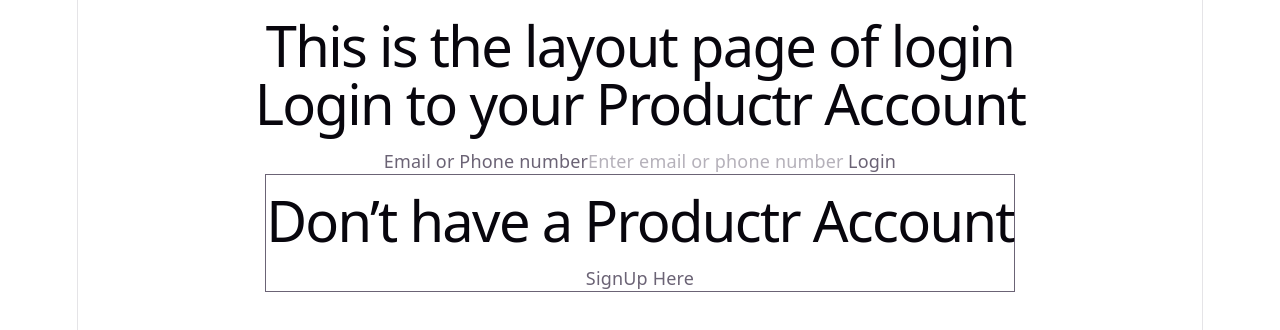
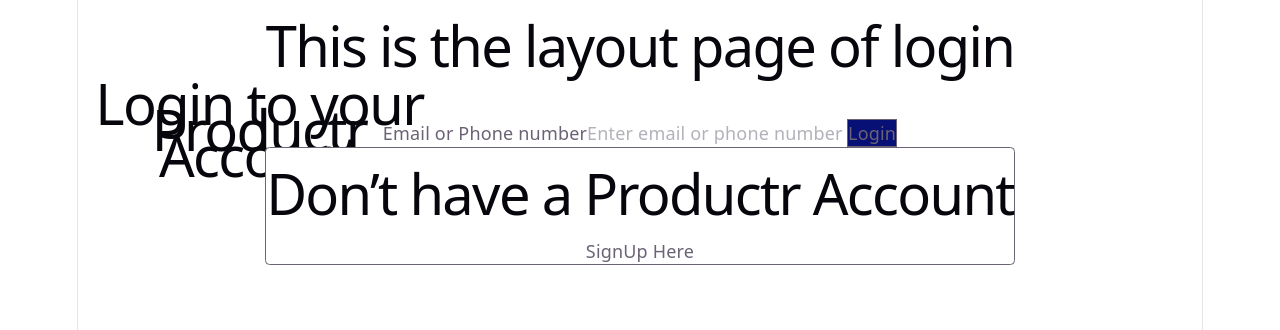
Before and after one commit to RyzenHim/assessment_Orufy-, a React (Vite) app in the folder fe/: page / in a window 1280 px wide. Shown: the top 330 px of the page. Built offline with nearby package versions, Linux system fonts and the light colour scheme.

Commit message:
auth layout created

```diff
--- a/fe/src/App.jsx
+++ b/fe/src/App.jsx
@@ -1,12 +1,9 @@
 import { useState } from 'react'
-import reactLogo from './assets/react.svg'
-import viteLogo from './assets/vite.svg'
-import heroImg from './assets/hero.png'
+
 import './App.css'
 import AuthLayout from './components/auth/AuthLayout'
 
 function App() {
-  const [count, setCount] = useState(0)
 
   return (
     <>
--- a/fe/src/components/auth/AuthLayout.jsx
+++ b/fe/src/components/auth/AuthLayout.jsx
@@ -1,23 +1,33 @@
 import React from 'react'
 import Login from './Login'
+import { useState } from 'react'
+import { useEffect } from 'react'
+import Singup from './Singup'
 
 const AuthLayout = () => {
+    const [showSignup, setShowSignUp] = useState(false)
 
 
+    useEffect(() => { console.log(showSignup) }, [showSignup])
+
     const handlSignUp = () => {
-        console.log("Clicked on the signup page ")
+        setShowSignUp(!showSignup)
+        console.log("Clicked on the signup page ", showSignup)
 
     }
 
     return (
         <div>
             <h1>This is the layout page of login</h1>
-            <Login />
+
+
+            {showSignup ? <Singup /> : <Login />}
+
 
 
 
             <div>
-                <button className='border' onClick={handlSignUp}>
+                <button className='border bg-white border rounded-sm' onClick={handlSignUp}>
 
                     <h1>Don’t have a Productr Account </h1>
                     <p>SignUp Here</p>
--- a/fe/src/components/auth/Login.jsx
+++ b/fe/src/components/auth/Login.jsx
@@ -3,12 +3,15 @@ import React from 'react'
 const Login = () => {
     return (
         <div>
+            <div className='w-[363px] h-[29px] '>
 
-            <h1>Login to your Productr Account</h1>
+                <h1>Login to your Productr Account</h1>
+
+            </div>
             <form >
                 <label>Email or Phone number</label>
                 <input type="text" placeholder='Enter email or phone number' />
-                <button type='submit'>Login</button>
+                <button className='bg-[#071074] border' type='submit'>Login</button>
             </form>
 
         </div>
--- /dev/null
+++ b/fe/src/components/auth/Singup.jsx
@@ -0,0 +1,32 @@
+import React from 'react'
+
+const Singup = () => {
+    const handleSignUp = async (e) => {
+        e.preventDefault()
+
+
+
+    }
+
+    return (
+
+
+
+        <div >
+
+            <h1>Create Productr Acount</h1>
+            <form onSubmit={handleSignUp} >
+                <label>First Name</label>
+                <input className='border p-3 bg-[#FFFFFF]' type='text' placeholder='Enter your first name' />
+                <label>Last Name</label>
+                <input className='border p-3 bg-[#FFFFFF]' type='text' placeholder='Enter your last name' />
+                <label>Email or Phone number</label>
+                <input className='border p-3 bg-[#FFFFFF]' type="text" placeholder='Enter email or phone number' />
+                <button className='bg-[#071074] border' type='submit'>SignUp</button>
+            </form>
+
+        </div>
+    )
+}
+
+export default Singup
```
